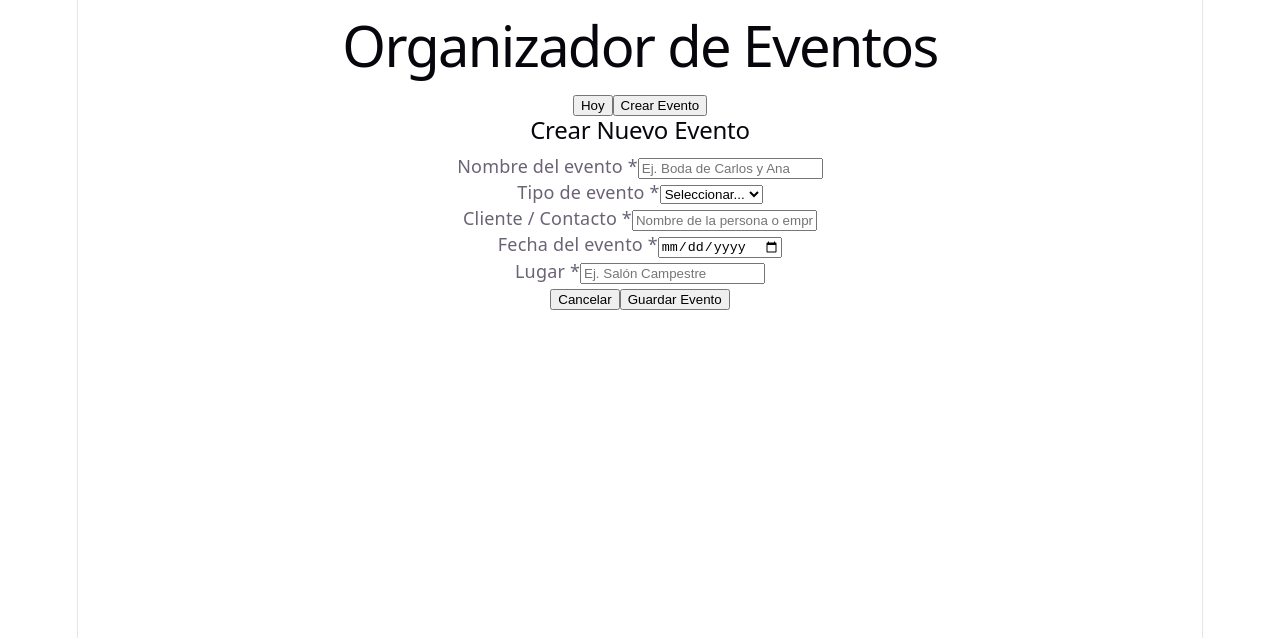
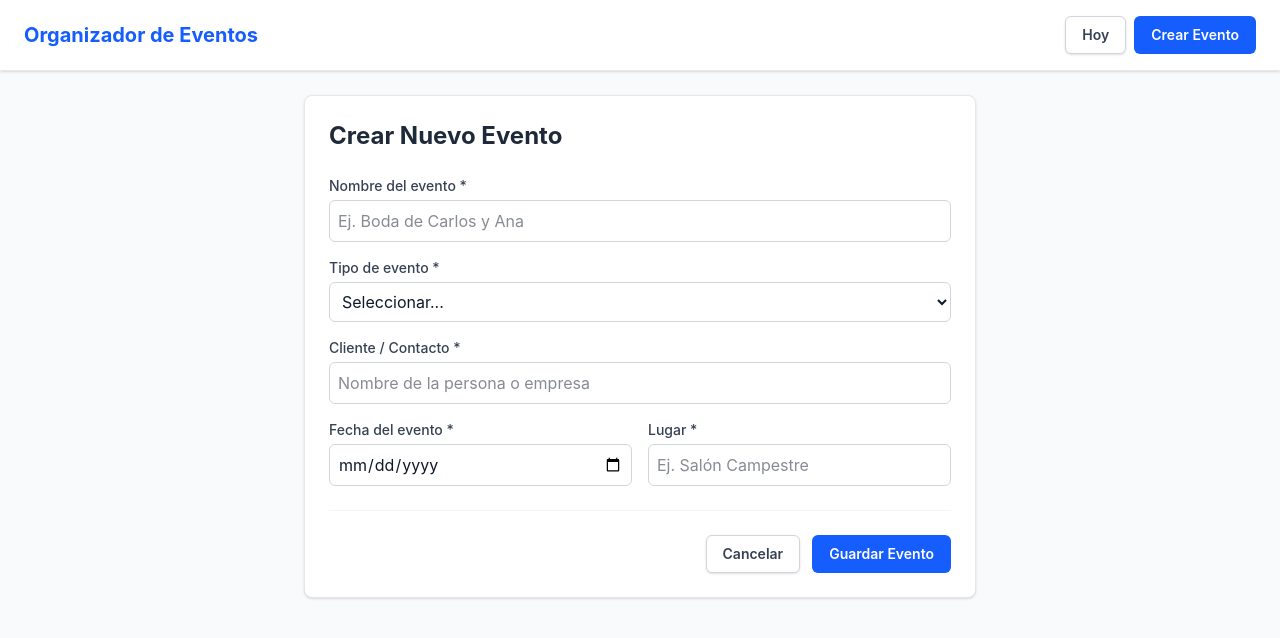
Before and after one commit to univalle-team-proyecto-integrador/planificador-eventos-frontend, a React (Vite) app: page /crear in a window 1280 px wide. Shown: the top 638 px of the page. Built offline with nearby package versions, Linux system fonts and the light colour scheme.

Commit message:
fix vite.config

```diff
--- a/package.json
+++ b/package.json
@@ -15,15 +15,19 @@
     "react-router-dom": "^7.18.3"
   },
   "devDependencies": {
-    "@eslint/js": "^10.0.1",
+    "@eslint/js": "^9.39.5",
+    "@tailwindcss/vite": "^4.3.3",
     "@types/react": "^19.2.18",
     "@types/react-dom": "^19.2.7",
     "@vitejs/plugin-react": "^6.1.1",
+    "autoprefixer": "^10.6.1",
     "eslint": "^9.39.5",
     "eslint-plugin-react": "^7.37.5",
     "globals": "^17.12.0",
     "oxlint": "^1.81.0",
+    "postcss": "^8.5.28",
     "prettier": "^3.9.6",
+    "tailwindcss": "^4.3.3",
     "vite": "^8.3.0"
   }
 }
--- a/src/index.css
+++ b/src/index.css
@@ -1,117 +1,8 @@
-:root {
-  --text: #6b6375;
-  --text-h: #08060d;
-  --bg: #fff;
-  --border: #e5e4e7;
-  --code-bg: #f4f3ec;
-  --accent: #aa3bff;
-  --accent-bg: rgba(170, 59, 255, 0.1);
-  --accent-border: rgba(170, 59, 255, 0.5);
-  --social-bg: rgba(244, 243, 236, 0.5);
-  --shadow:
-    rgba(0, 0, 0, 0.1) 0 10px 15px -3px, rgba(0, 0, 0, 0.05) 0 4px 6px -2px;
+@import "tailwindcss";
 
-  --sans: system-ui, 'Segoe UI', Roboto, sans-serif;
-  --heading: system-ui, 'Segoe UI', Roboto, sans-serif;
-  --mono: ui-monospace, Consolas, monospace;
-
-  font: 18px/145% var(--sans);
-  letter-spacing: 0.18px;
-  color-scheme: light dark;
-  color: var(--text);
-  background: var(--bg);
-  font-synthesis: none;
-  text-rendering: optimizeLegibility;
-  -webkit-font-smoothing: antialiased;
-  -moz-osx-font-smoothing: grayscale;
-
-  @media (max-width: 1024px) {
-    font-size: 16px;
-  }
+html, body, #root {
+  min-height: 100vh;
+  width: 100%;
+  margin: 0;
+  padding: 0;
 }
-
-@media (prefers-color-scheme: dark) {
-  :root {
-    --text: #9ca3af;
-    --text-h: #f3f4f6;
-    --bg: #16171d;
-    --border: #2e303a;
-    --code-bg: #1f2028;
-    --accent: #c084fc;
-    --accent-bg: rgba(192, 132, 252, 0.15);
-    --accent-border: rgba(192, 132, 252, 0.5);
-    --social-bg: rgba(47, 48, 58, 0.5);
-    --shadow:
-      rgba(0, 0, 0, 0.4) 0 10px 15px -3px, rgba(0, 0, 0, 0.25) 0 4px 6px -2px;
-  }
-
-  #social .button-icon {
-    filter: invert(1) brightness(2);
-  }
-}
-
-@keyframes spin {
-  to {
-    transform: rotate(360deg);
-  }
-}
-
-body {
-  margin: 0;
-}
-
-#root {
-  width: 1126px;
-  max-width: 100%;
-  margin: 0 auto;
-  text-align: center;
-  border-inline: 1px solid var(--border);
-  min-height: 100svh;
-  display: flex;
-  flex-direction: column;
-  box-sizing: border-box;
-}
-
-h1,
-h2 {
-  font-family: var(--heading);
-  font-weight: 500;
-  color: var(--text-h);
-}
-
-h1 {
-  font-size: 56px;
-  letter-spacing: -1.68px;
-  margin: 32px 0;
-  @media (max-width: 1024px) {
-    font-size: 36px;
-    margin: 20px 0;
-  }
-}
-h2 {
-  font-size: 24px;
-  line-height: 118%;
-  letter-spacing: -0.24px;
-  margin: 0 0 8px;
-  @media (max-width: 1024px) {
-    font-size: 20px;
-  }
-}
-p {
-  margin: 0;
-}
-
-code,
-.counter {
-  font-family: var(--mono);
-  display: inline-flex;
-  border-radius: 4px;
-  color: var(--text-h);
-}
-
-code {
-  font-size: 15px;
-  line-height: 135%;
-  padding: 4px 8px;
-  background: var(--code-bg);
-}
--- a/vite.config.js
+++ b/vite.config.js
@@ -1,7 +1,10 @@
+import { defineConfig } from 'vite'
 import react from '@vitejs/plugin-react'
-import { defineConfig } from 'vite'
+import tailwindcss from '@tailwindcss/vite'
 
-// https://vite.dev/config/
 export default defineConfig({
-  plugins: [react()],
+  plugins: [
+    react(),
+    tailwindcss(),
+  ],
 })
```
Also changed, not shown: 1 other file (tests, documents, lock files or other folders).
